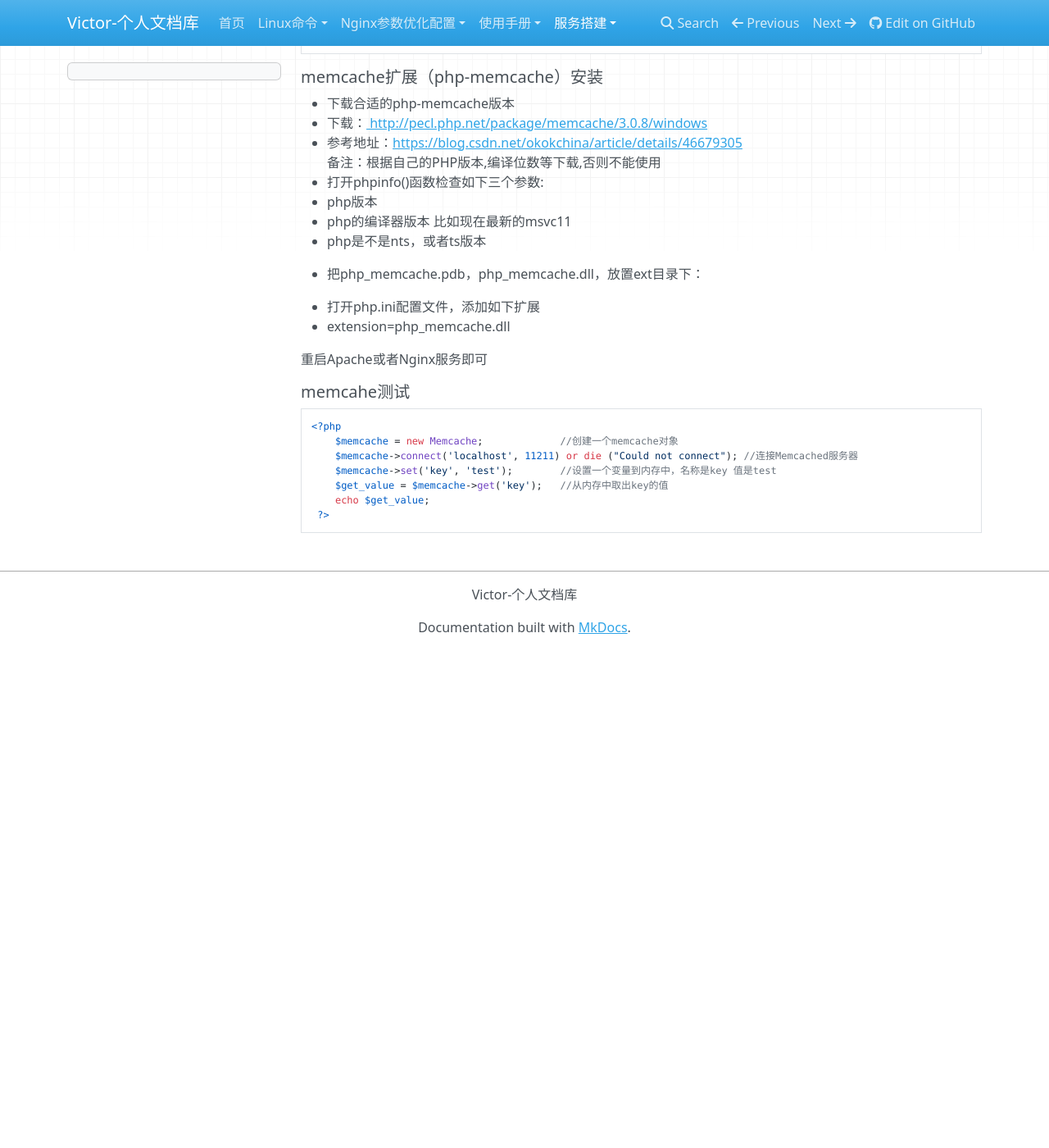
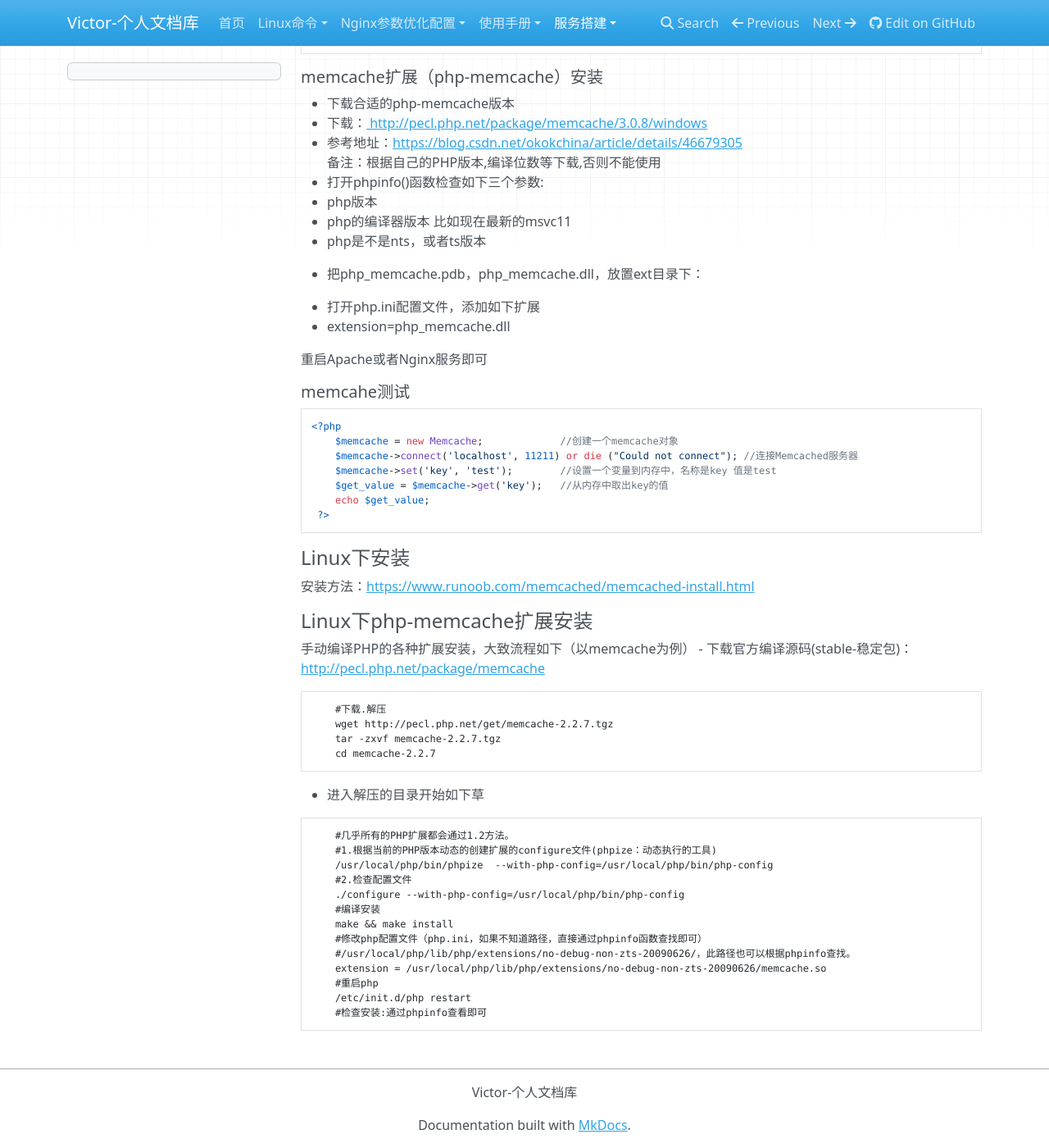
Before and after one commit to victor24680/victorDocs, an MkDocs documentation site: the page built from docs/服务搭建/Window-Linux-memcache部署.md, in a window 1280 px wide and 1400 px high, scrolled down 277 px. Shown: the whole window at 82% size. Built offline with MkDocs 1.6.1, drawn with Linux system fonts in a browser that asks for light colours; nearby versions of some CDN libraries; before the commit the page ends 1070 px from its top, so only the background shows below that.

Commit message:
Linux-memcache安装

````diff
--- a/docs/服务搭建/window-memcache部署.md
+++ b/docs/服务搭建/Window-Linux-memcache部署.md
@@ -36,3 +36,31 @@
     echo $get_value;
  ?>
 ```
+#### Linux下安装
+安装方法：[https://www.runoob.com/memcached/memcached-install.html](https://www.runoob.com/memcached/memcached-install.html)
+
+#### Linux下php-memcache扩展安装
+手动编译PHP的各种扩展安装，大致流程如下（以memcache为例）
+- 下载官方编译源码(stable-稳定包)：[http://pecl.php.net/package/memcache](http://pecl.php.net/package/memcache)
+```shell
+    #下载.解压
+    wget http://pecl.php.net/get/memcache-2.2.7.tgz
+    tar -zxvf memcache-2.2.7.tgz
+    cd memcache-2.2.7
+```
+- 进入解压的目录开始如下草
+```shell
+    #几乎所有的PHP扩展都会通过1.2方法。
+    #1.根据当前的PHP版本动态的创建扩展的configure文件(phpize：动态执行的工具)
+    /usr/local/php/bin/phpize  --with-php-config=/usr/local/php/bin/php-config
+    #2.检查配置文件
+    ./configure --with-php-config=/usr/local/php/bin/php-config
+    #编译安装
+    make && make install
+    #修改php配置文件（php.ini，如果不知道路径，直接通过phpinfo函数查找即可）
+    #/usr/local/php/lib/php/extensions/no-debug-non-zts-20090626/，此路径也可以根据phpinfo查找。
+    extension = /usr/local/php/lib/php/extensions/no-debug-non-zts-20090626/memcache.so
+    #重启php
+    /etc/init.d/php restart
+    #检查安装:通过phpinfo查看即可
+```
````
